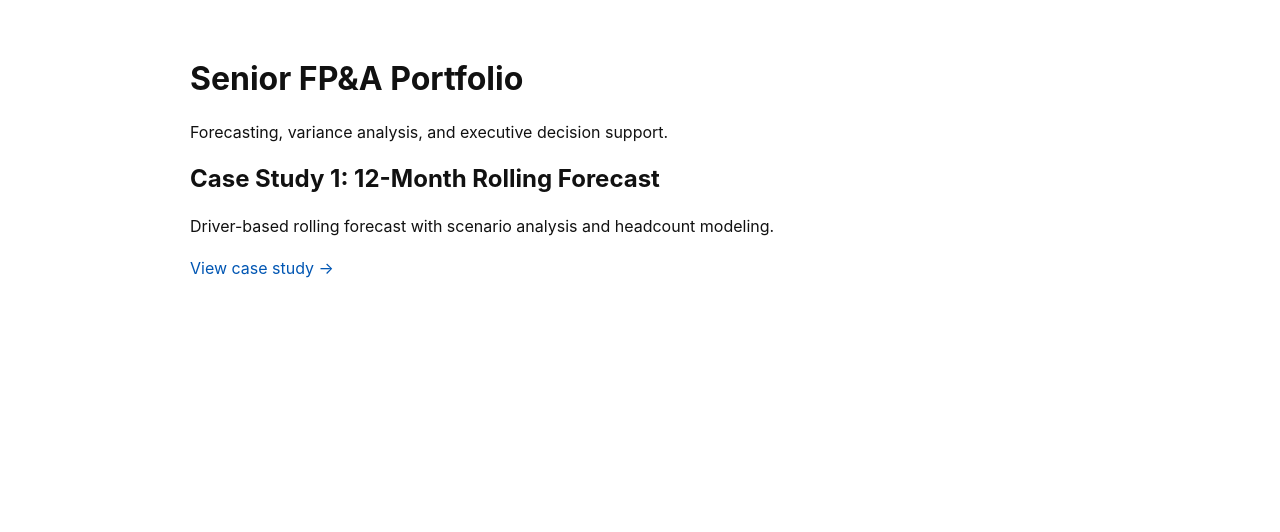
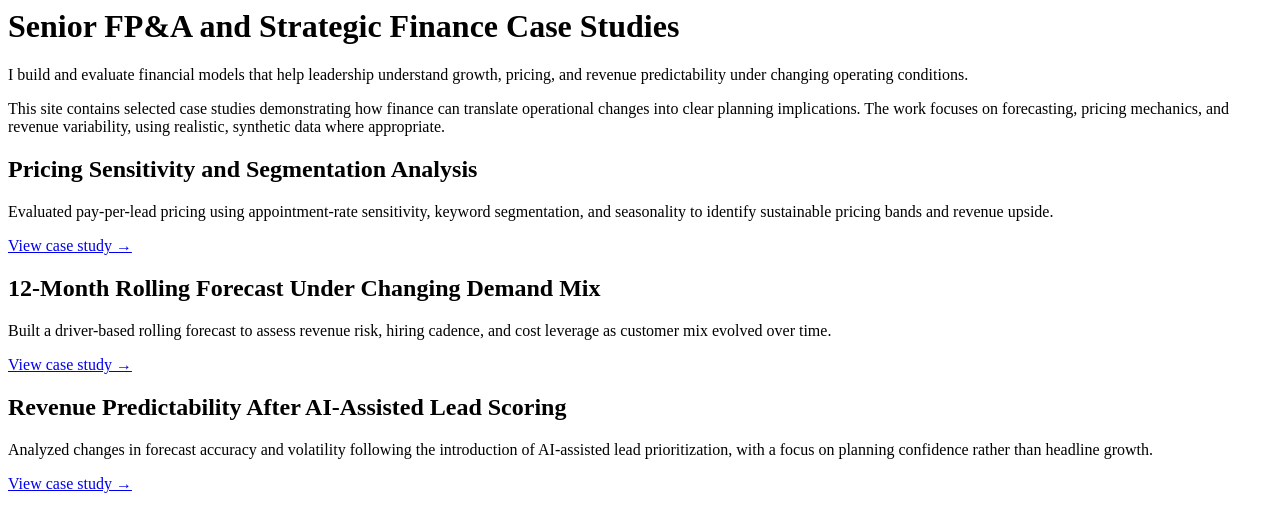
Before and after one commit to spdilly/Dillard---Portfolio, a plain HTML site: page index.html in a window 1280 px wide. Drawn offline with Linux system fonts and the light colour scheme.

Commit message:
Update homepage copy and case study framing

```diff
--- a/index.html
+++ b/index.html
@@ -1,47 +1,40 @@
-<!DOCTYPE html>
-<html lang="en">
-<head>
-  <meta charset="UTF-8">
-  <title>Senior FP&A Portfolio</title>
-  <style>
-    body {
-      font-family: -apple-system, BlinkMacSystemFont, "Segoe UI", Roboto, sans-serif;
-      max-width: 900px;
-      margin: 60px auto;
-      padding: 0 20px;
-      line-height: 1.6;
-      color: #111;
-    }
-    h1, h2 {
-      line-height: 1.2;
-    }
-    a {
-      color: #0056b3;
-      text-decoration: none;
-    }
-    a:hover {
-      text-decoration: underline;
-    }
-    .case {
-      margin-bottom: 40px;
-    }
-  </style>
-</head>
-<body>
-
-<h1>Senior FP&A Portfolio</h1>
+<h1>Senior FP&A and Strategic Finance Case Studies</h1>
 
 <p>
-Forecasting, variance analysis, and executive decision support.
+I build and evaluate financial models that help leadership understand growth, pricing,
+and revenue predictability under changing operating conditions.
+</p>
+
+<p>
+This site contains selected case studies demonstrating how finance can translate
+operational changes into clear planning implications. The work focuses on forecasting,
+pricing mechanics, and revenue variability, using realistic, synthetic data where appropriate.
 </p>
 
 <div class="case">
-  <h2>Case Study 1: 12-Month Rolling Forecast</h2>
+  <h2>Pricing Sensitivity and Segmentation Analysis</h2>
   <p>
-  Driver-based rolling forecast with scenario analysis and headcount modeling.
+  Evaluated pay-per-lead pricing using appointment-rate sensitivity, keyword segmentation,
+  and seasonality to identify sustainable pricing bands and revenue upside.
+  </p>
+  <a href="assets/SPD-3S-Pricing-Analysis.pdf">View case study →</a>
+</div>
+
+<div class="case">
+  <h2>12-Month Rolling Forecast Under Changing Demand Mix</h2>
+  <p>
+  Built a driver-based rolling forecast to assess revenue risk, hiring cadence,
+  and cost leverage as customer mix evolved over time.
   </p>
   <a href="case-rolling-forecast.html">View case study →</a>
 </div>
 
-</body>
-</html>
+<div class="case">
+  <h2>Revenue Predictability After AI-Assisted Lead Scoring</h2>
+  <p>
+  Analyzed changes in forecast accuracy and volatility following the introduction
+  of AI-assisted lead prioritization, with a focus on planning confidence rather than
+  headline growth.
+  </p>
+  <a href="#">View case study →</a>
+</div>
```
